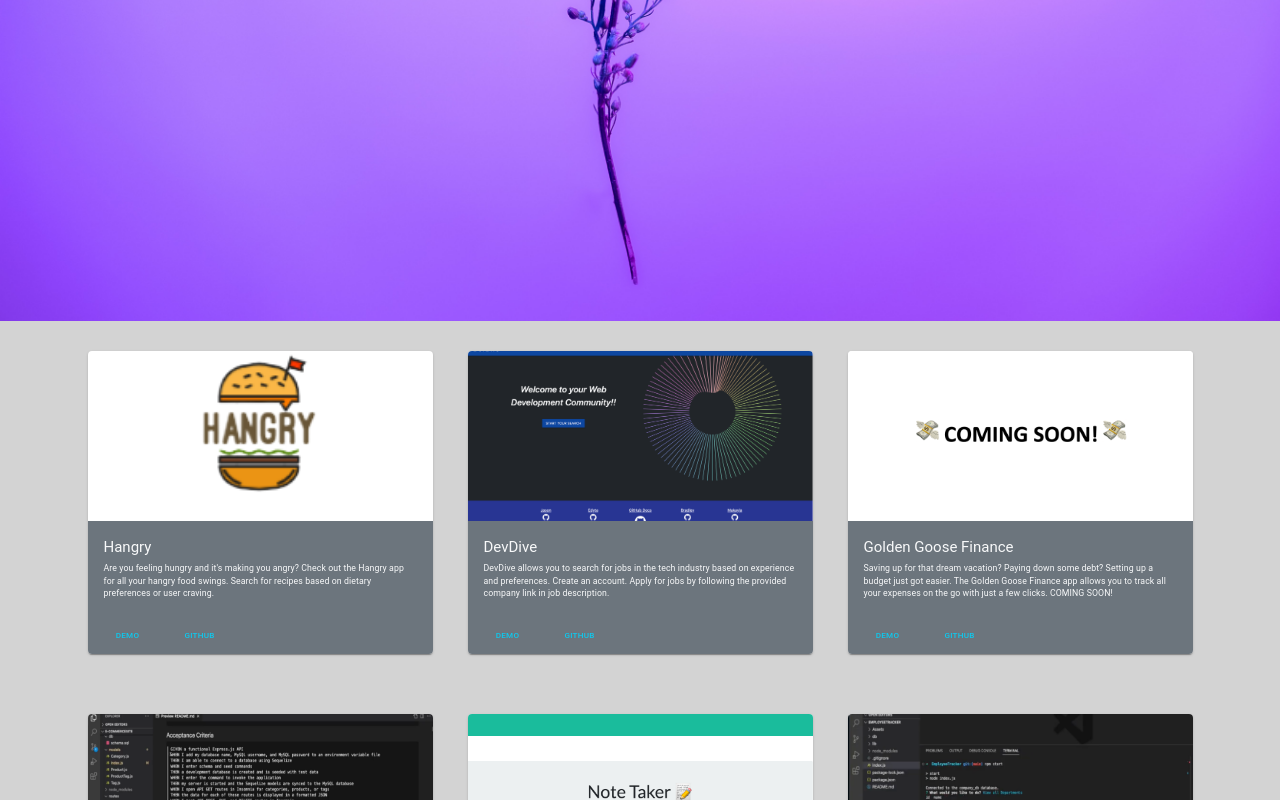
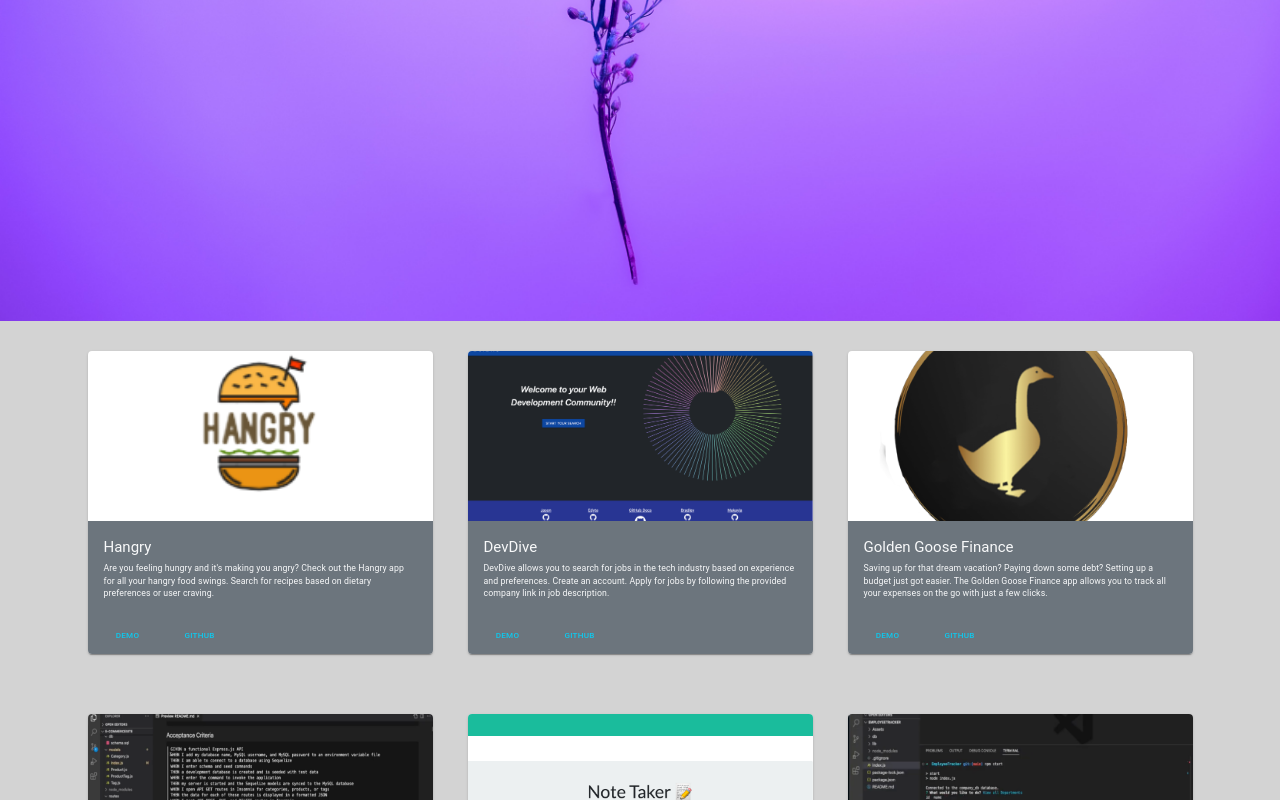
Before and after one commit to edyta0106/ReactPortfolio, a React (Create React App) app: page /portfolio in a window 1280 px wide. Shown: the part 479-1279 px from the top of the page. Built offline with nearby package versions, Linux system fonts and the light colour scheme.

Commit message:
fixing about me path

```diff
--- a/src/components/PageContainer.js
+++ b/src/components/PageContainer.js
@@ -9,7 +9,7 @@ export default function PageContainer() {
   return (
     <div className="PageContainer bg">
       <Routes>
-        <Route exact path="/" element={<About />} />
+        <Route exact path="/ReactPortfolio" element={<About />} />
         <Route exact path="/portfolio" element={<Portfolio />} />
         <Route exact path="/resume" element={<Resume />} />
         <Route exact path="/contact" element={<Contact />} />
--- a/src/components/pages/About.js
+++ b/src/components/pages/About.js
@@ -6,7 +6,7 @@ import "../../images/profile-photo.jpg";
 export default function About() {
   return (
     <>
-      <Link to="/"></Link>
+      <Link to="/ReactPortfolio"></Link>
       <div className="container body">
         <div className="row">
           <div className="col-4 profile-pic my-5"></div>
--- a/src/components/pages/Portfolio.js
+++ b/src/components/pages/Portfolio.js
@@ -70,14 +70,14 @@ export default function Portfolio() {
           </div>
           <div className="col-4 d-flex justify-content-center my-5">
             <Card sx={{ maxWidth: 345 }}>
-              <CardMedia component="img" alt="logo" height="170" image={require("../../images/ComingSoon.png")} />
+              <CardMedia component="img" alt="logo" height="170" image={require("../../images/goldengoose.PNG")} />
               <CardContent className="bg-secondary text-light">
                 <Typography gutterBottom variant="h5" component="div">
                   Golden Goose Finance
                 </Typography>
                 <Typography className="text-light" variant="body2" color="text.secondary">
                   Saving up for that dream vacation? Paying down some debt? Setting up a budget just got easier. The Golden Goose Finance app allows
-                  you to track all your expenses on the go with just a few clicks. COMING SOON!
+                  you to track all your expenses on the go with just a few clicks.
                 </Typography>
               </CardContent>
               <CardActions className="bg-secondary">
```
Also changed, not shown: src/images/goldengoose.PNG (added).
